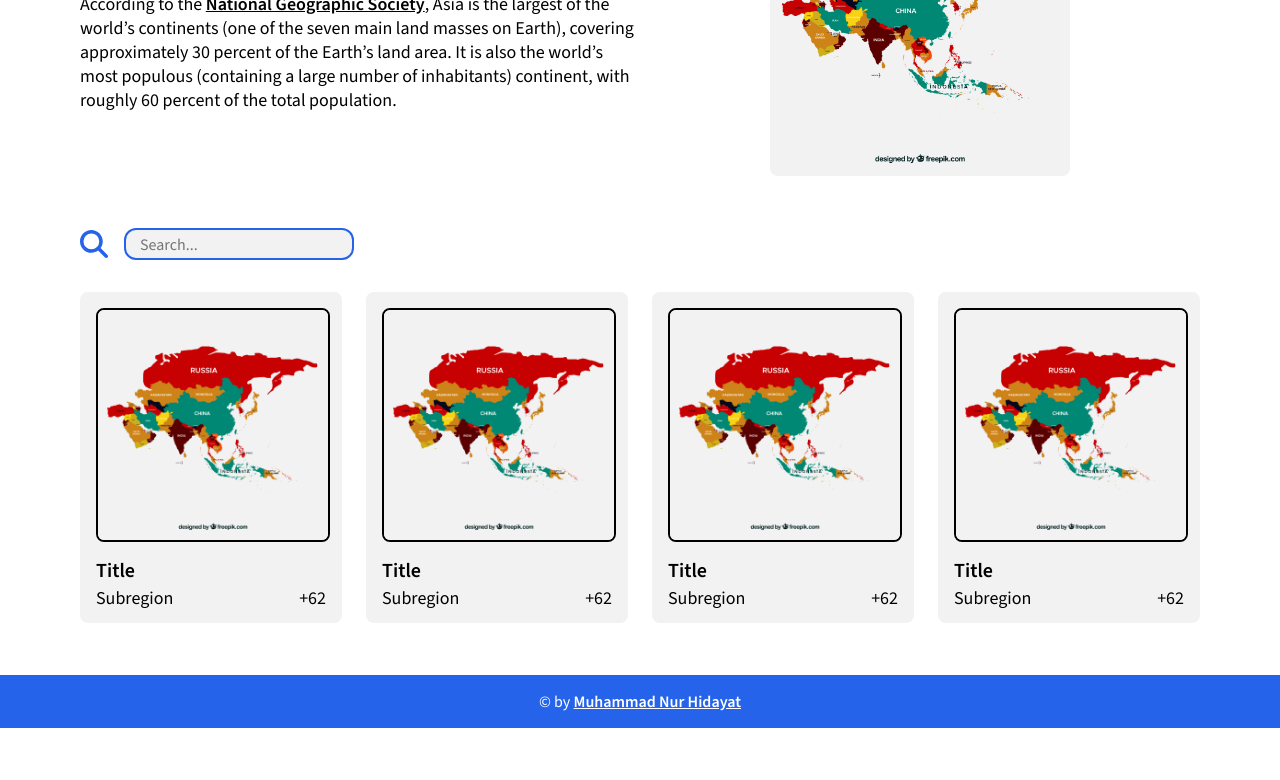
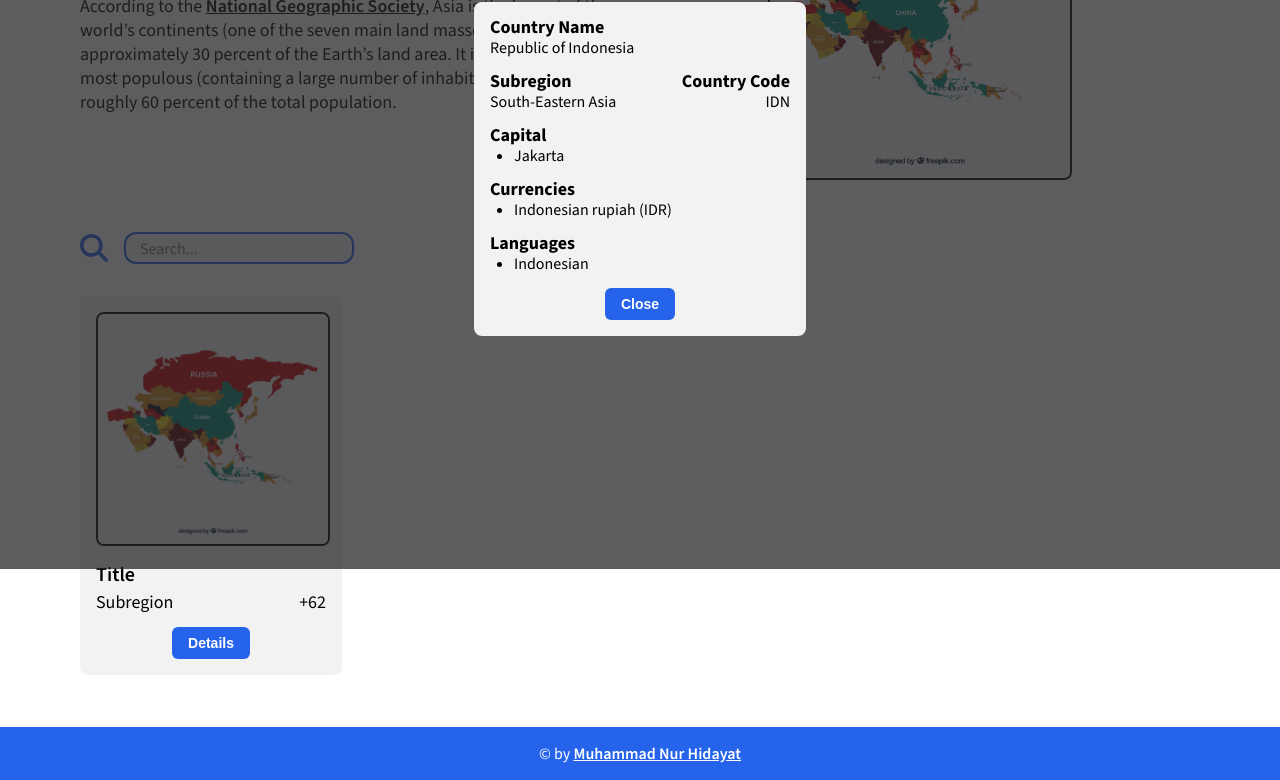
Before and after one commit to mdayat/asian-countries, a website built with webpack: page src/index.html in a window 1280 px wide. Shown: the part 231-1011 px from the top of the page. Before the commit the page ends 959 px from the top, so only its background shows below. Built offline with nearby package versions, Linux system fonts and the light colour scheme; no server answers.

Commit message:
create country details component

```diff
--- a/src/index.html
+++ b/src/index.html
@@ -72,29 +72,46 @@
             <h3>Title</h3>
             <p><span>Subregion</span> <span>+62</span></p>
           </div>
-        </li>
-        <li class="country-card">
-          <img src="./assets/asian_continent.jpg" alt="" />
-          <div>
-            <h3>Title</h3>
-            <p><span>Subregion</span> <span>+62</span></p>
-          </div>
-        </li>
-        <li class="country-card">
-          <img src="./assets/asian_continent.jpg" alt="" />
-          <div>
-            <h3>Title</h3>
-            <p><span>Subregion</span> <span>+62</span></p>
-          </div>
-        </li>
-        <li class="country-card">
-          <img src="./assets/asian_continent.jpg" alt="" />
-          <div>
-            <h3>Title</h3>
-            <p><span>Subregion</span> <span>+62</span></p>
-          </div>
+          <button type="button" class="btn-primary">Details</button>
         </li>
       </ul>
+
+      <div class="country-details">
+        <article>
+          <div>
+            <strong>Country Name</strong>
+            <h2>Republic of Indonesia</h2>
+          </div>
+
+          <div>
+            <p><strong>Subregion</strong> <strong>Country Code</strong></p>
+            <p><span>South-Eastern Asia</span> <span>IDN</span></p>
+          </div>
+
+          <div>
+            <strong>Capital</strong>
+            <ul>
+              <li>Jakarta</li>
+            </ul>
+          </div>
+
+          <div>
+            <strong>Currencies</strong>
+            <ul>
+              <li>Indonesian rupiah (IDR)</li>
+            </ul>
+          </div>
+
+          <div>
+            <strong>Languages</strong>
+            <ul>
+              <li>Indonesian</li>
+            </ul>
+          </div>
+
+          <button type="button" class="btn-primary">Close</button>
+        </article>
+      </div>
     </main>
 
     <footer>
--- a/src/main.css
+++ b/src/main.css
@@ -6,6 +6,20 @@
 }
 body {
   font-family: var(--font-family);
+}
+button {
+  cursor: pointer;
+}
+.btn-primary {
+  background-color: var(--blue);
+  border: none;
+  padding: 8px 16px;
+  font-weight: 700;
+  font-size: 14px;
+  color: white;
+  display: block;
+  margin: 0 auto;
+  border-radius: 6px;
 }
 
 /* Header */
@@ -36,6 +50,7 @@ article + img {
   border-radius: 8px;
   display: block;
   margin: 0 auto;
+  border: 2px solid black;
 }
 h1 {
   font-size: 24px;
@@ -86,7 +101,7 @@ input[type="text"]::placeholder {
   display: grid;
   grid-template-columns: repeat(2, minmax(0, 1fr));
   place-items: center;
-  gap: 16px;
+  gap: 8px;
   margin-top: 32px;
 }
 .country-card {
@@ -110,6 +125,47 @@ input[type="text"]::placeholder {
 .country-card > div > p {
   display: flex;
   justify-content: space-between;
+  margin-bottom: 16px;
+}
+
+.country-details {
+  position: absolute;
+  top: 0;
+  bottom: 0;
+  left: 0;
+  right: 0;
+  background-color: rgba(39, 39, 42, 0.75);
+}
+.country-details > article {
+  position: absolute;
+  top: 50%;
+  left: 50%;
+  transform: translate(-50%, -50%);
+  background-color: var(--gray);
+  display: flex;
+  flex-direction: column;
+  gap: 16px 0;
+  width: 300px;
+  border-radius: 8px;
+  padding: 16px;
+}
+.country-details strong {
+  display: inline-block;
+  font-weight: 700;
+  font-size: 18px;
+  margin-bottom: 4px;
+}
+.country-details p {
+  display: flex;
+  justify-content: space-between;
+  align-items: center;
+}
+.country-details ul {
+  list-style-type: disc;
+  padding-left: 24px;
+  display: flex;
+  flex-direction: column;
+  gap: 4px 0;
 }
 
 /* Foooter */
@@ -137,7 +193,7 @@ footer > p > a {
 
   .countries-container {
     grid-template-columns: repeat(3, minmax(0, 1fr));
-    gap: 24px;
+    gap: 16px;
   }
 }
 
@@ -183,6 +239,7 @@ footer > p > a {
 
   .countries-container {
     grid-template-columns: repeat(4, minmax(0, 1fr));
+    gap: 24px;
   }
 }
 
```
